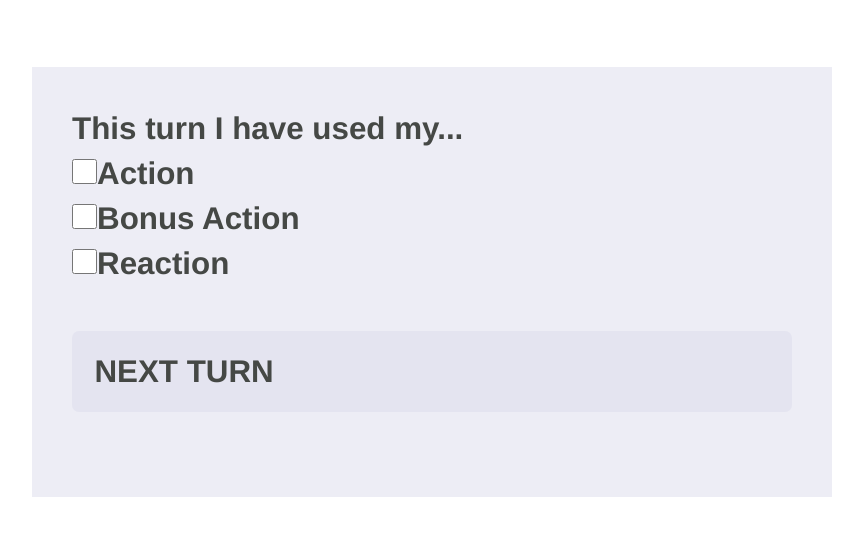
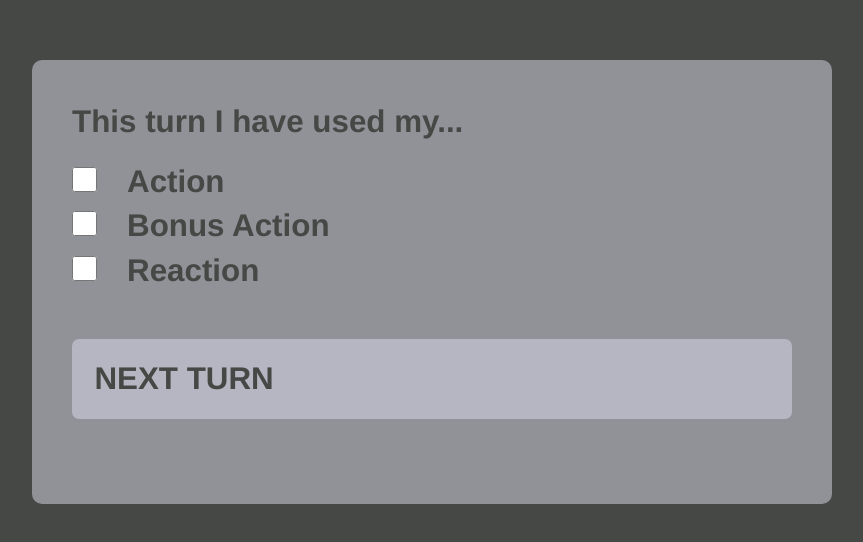
Before and after one commit to bluecliffadventures/Action-Economy-Tracker, a plain HTML site: page docs/index.html in a window 1280 px wide. Shown: the part 118-660 px from the top of the page, without its empty margins (208-1071 px from the left). Drawn offline with Linux system fonts and the light colour scheme.

Commit message:
added dark mode—wow, look at us

```diff
--- a/docs/index.html
+++ b/docs/index.html
@@ -19,12 +19,14 @@
             justify-content: center;
             height: 100vh;
             width: 100%;
+            background-color:#454845;
         }
 
         #wrapper {
             width: 800px;
             background-color: rgba(220, 220, 235, 0.5);
             padding: 40px;
+            border-radius: 10px;
         }
 
         #text {
@@ -35,6 +37,11 @@
         input {
             height: 25px;
             width: 25px;
+            margin-right: 30px;
+        }
+
+        h3 {
+            margin-bottom: 15px;
         }
 
         #button {
@@ -102,7 +109,7 @@
     <div id="container">
         <div id="wrapper">
             <div id="text">
-                This turn I have used my...<br>
+                <h3>This turn I have used my...</h3>
                 <input type="checkbox" name="ae">Action<br>
                 <input type="checkbox" name="ae">Bonus Action<br>
                 <input type="checkbox" name="ae">Reaction
```
